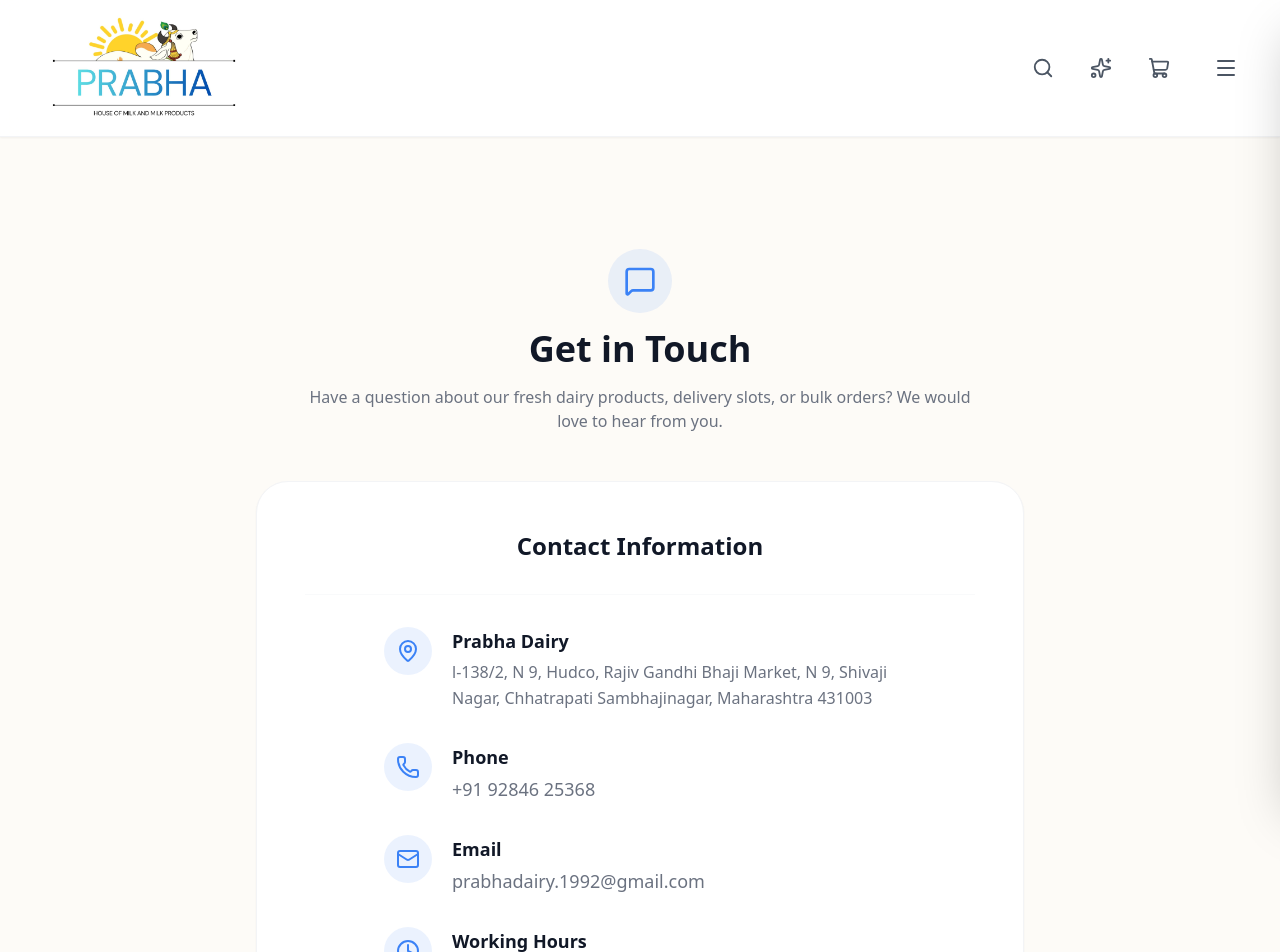
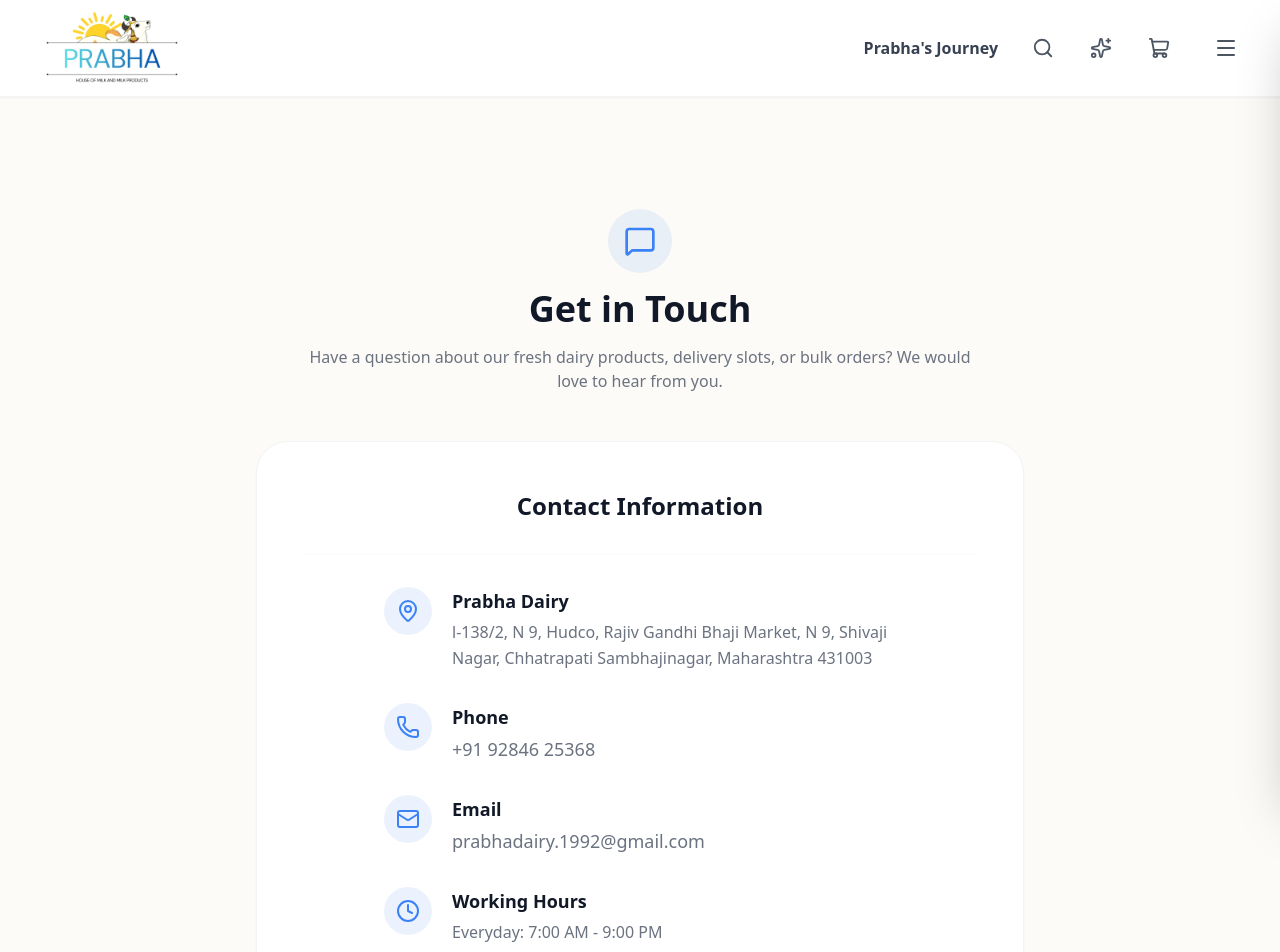
Before and after one commit to Darwizzy09/prabha-dairy, a React (Vite) app in the folder frontend/: page /contact in a window 1280 px wide. Shown: the top 952 px of the page. Built offline with nearby package versions, Linux system fonts and the light colour scheme.

Commit message:
Nvbar update

```diff
--- a/frontend/src/components/Navbar.jsx
+++ b/frontend/src/components/Navbar.jsx
@@ -2,8 +2,7 @@
 import { Link, useNavigate } from 'react-router-dom';
 import { AuthContext } from '../context/AuthContext';
 import { useCart } from '../context/CartContext';
-// 👉 Added Sparkles to the import
-import { ShoppingCart, Search, User as UserIcon, X, LogOut, ShieldCheck, Menu, Package, Sparkles } from 'lucide-react';
+import { ShoppingCart, Search, User as UserIcon, X, LogOut, ShieldCheck, Menu, Package, Sparkles, Info } from 'lucide-react';
 
 export default function Navbar() {
   const { user, logout } = useContext(AuthContext);
@@ -42,17 +41,26 @@
 
   return (
     <>
-      {/* FIXED THE CLICK ISSUE: Changed relative to sticky, z-[100] forces it over all other elements */}
-      <nav className="bg-white/90 backdrop-blur-md shadow-sm border-b border-gray-100 sticky top-0 z-[100]">
-        <div className="max-w-7xl mx-auto px-4 sm:px-6 lg:px-8 py-2 sm:py-3 flex justify-between items-center">
+      {/* FIXED: Removed backdrop-blur and transparency, made it solid bg-white */}
+      <nav className="bg-white shadow-sm border-b border-gray-100 sticky top-0 z-[100]">
+        {/* FIXED: Reduced padding (py-1.5 sm:py-2) to compress height */}
+        <div className="max-w-7xl mx-auto px-4 sm:px-6 lg:px-8 py-1.5 sm:py-2 flex justify-between items-center">
 
           {!isSearchOpen && (
             <Link to="/" className="flex items-center gap-2 hover:opacity-80 transition-opacity duration-300">
-              <img src="/logo1.jpg" alt="Prabha Dairy Logo" className="h-24 sm:h-28 w-auto object-contain origin-left" />
+              {/* FIXED: Compressed logo from h-28 to h-16/h-20 */}
+              <img src="/logo1.jpg" alt="Prabha Dairy Logo" className="h-16 sm:h-20 w-auto object-contain origin-left" />
             </Link>
           )}
 
           <div className={`flex items-center gap-2 sm:gap-4 ${isSearchOpen ? 'w-full' : ''}`}>
+
+            {/* NEW: Prabha's Journey Link (Desktop Only) */}
+            {!isSearchOpen && (
+              <Link to="/about" className="hidden md:block text-gray-700 hover:text-brand font-black transition-all duration-300 mr-2">
+                Prabha's Journey
+              </Link>
+            )}
 
             {/* SEARCH BAR SECTION */}
             <div className={`relative flex items-center transition-all duration-300 ${isSearchOpen ? 'flex-1' : 'w-auto'}`}>
@@ -62,7 +70,7 @@
                     autoFocus
                     type="text"
                     placeholder="Search for milk, paneer..."
-                    className="w-full bg-[#FDFBF7] border border-brand/20 rounded-full py-2.5 px-6 focus:outline-none focus:ring-2 focus:ring-brand/30 transition-all duration-300"
+                    className="w-full bg-[#FDFBF7] border border-brand/20 rounded-full py-2 px-6 focus:outline-none focus:ring-2 focus:ring-brand/30 transition-all duration-300"
                     value={searchQuery}
                     onChange={handleLiveSearch}
                   />
@@ -90,7 +98,7 @@
 
             {!isSearchOpen && (
               <>
-                {/* 👉 NEW: COMMUNITY BUTTON (Desktop Only) */}
+                {/* COMMUNITY BUTTON (Desktop Only) */}
                 <Link to="/updates" title="Community" className="text-gray-600 hover:text-brand transition-all duration-300 relative p-2.5 hover:bg-brand-light rounded-full hover:scale-110 active:scale-95 hidden sm:block">
                   <Sparkles size={22} />
                 </Link>
@@ -154,7 +162,7 @@
           {user && (
             <div className="bg-white p-4 rounded-2xl shadow-sm border border-brand/10 mb-2 transform transition-all duration-300 hover:shadow-md hover:-translate-y-1">
               <p className="text-xs text-gray-400 uppercase font-bold tracking-wider mb-1">
-                {user.email === ADMIN_EMAILS ? "Admin" : "Member"}
+                {ADMIN_EMAILS.includes(user.email) ? "Admin" : "Member"}
               </p>
               <p className="text-lg font-black text-brand-dark truncate">{user.name}</p>
               <p className="text-sm text-gray-500 truncate">{user.email}</p>
@@ -169,13 +177,21 @@
             <span className="text-xl">🛒</span> Shop Dairy
           </Link>
 
-          {/* 👉 FIXED: Styled Community Button for Mobile */}
           <Link
             to="/updates"
             onClick={() => setIsMobileMenuOpen(false)}
             className="px-4 py-3.5 bg-white rounded-xl font-bold text-gray-700 shadow-sm border border-gray-100 hover:border-brand/50 hover:text-brand hover:shadow-md hover:-translate-y-0.5 transition-all duration-300 flex items-center gap-3 group"
           >
             <Sparkles size={20} className="text-gray-500 group-hover:text-brand transition-colors" /> Community Updates
+          </Link>
+
+          {/* NEW: Prabha's Journey Link (Mobile Menu) */}
+          <Link
+            to="/about"
+            onClick={() => setIsMobileMenuOpen(false)}
+            className="px-4 py-3.5 bg-white rounded-xl font-bold text-gray-700 shadow-sm border border-gray-100 hover:border-brand/50 hover:text-brand hover:shadow-md hover:-translate-y-0.5 transition-all duration-300 flex items-center gap-3 group"
+          >
+            <Info size={20} className="text-gray-500 group-hover:text-brand transition-colors" /> Prabha's Journey
           </Link>
 
           {/* ORDERS BUTTON (Mobile Menu) */}
--- a/frontend/src/pages/Contact.jsx
+++ b/frontend/src/pages/Contact.jsx
@@ -64,10 +64,8 @@
               <div>
                 <p className="text-lg font-bold text-gray-900">Working Hours</p>
                 <p className="text-gray-500 mt-1 leading-relaxed">
-                  Mon - Sat:
-                  6:00 AM - 12:30 PM,
-                  4:30 PM - 9:00 PM<br />
-                  Sunday: 6:00 AM - 1:00 PM
+                  Everyday:
+                  7:00 AM - 9:00 PM
                 </p>
               </div>
             </div>
```
